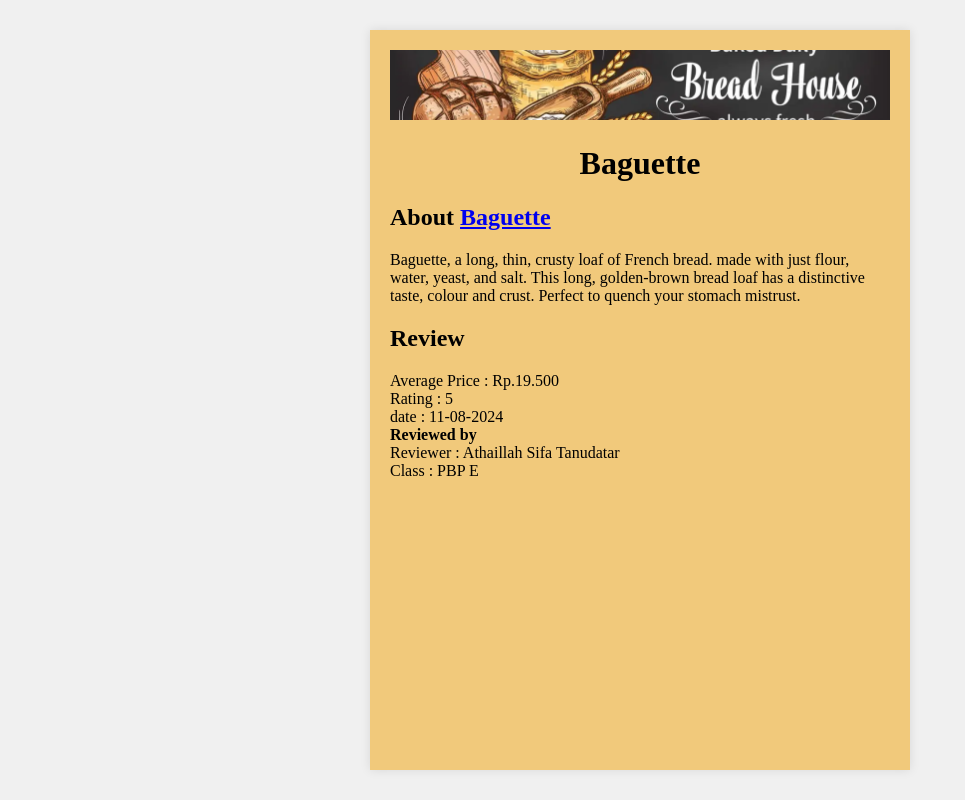
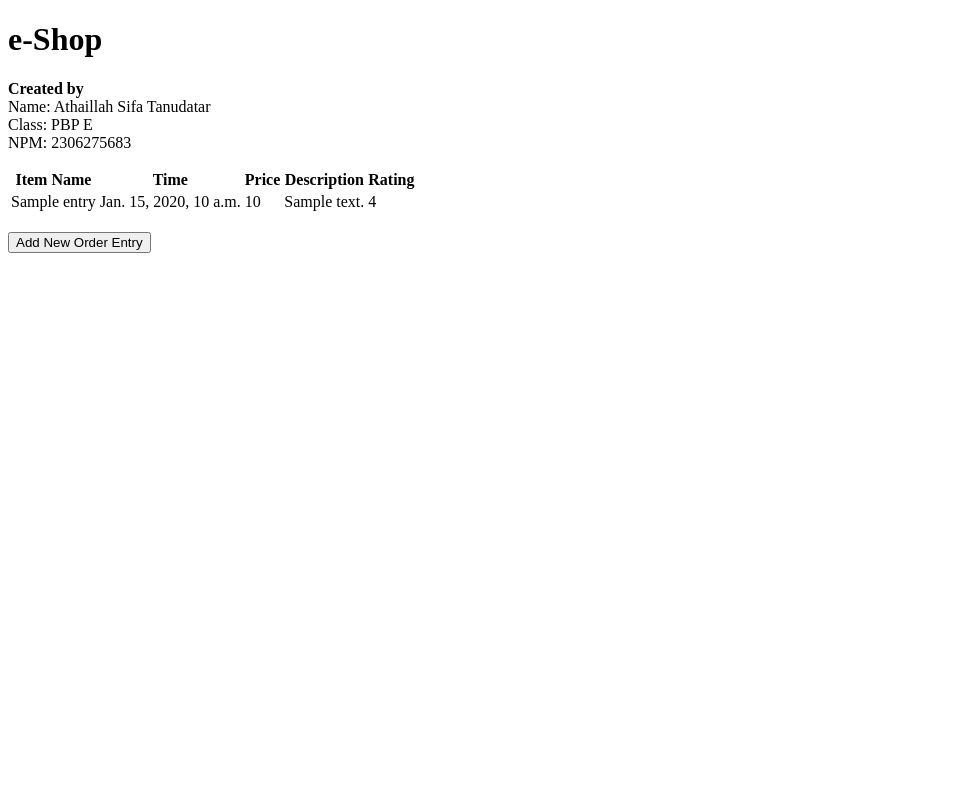
Before and after one commit to AthaillahIS/eshop, a Django app: page / in a window 1280 px wide. Shown: the whole page, without its empty margins (0-965 px from the left). Run offline with Django 5.2, Linux system fonts and the light colour scheme; tables that the repository leaves empty hold one stand-in row (values such as "Sample post").

Commit message:
push perbaruan Tugas 3

```diff
--- a/eshop/settings.py
+++ b/eshop/settings.py
@@ -55,7 +55,7 @@ ROOT_URLCONF = 'eshop.urls'
 TEMPLATES = [
     {
         'BACKEND': 'django.template.backends.django.DjangoTemplates',
-        'DIRS': [],
+        'DIRS': [BASE_DIR / 'templates'],
         'APP_DIRS': True,
         'OPTIONS': {
             'context_processors': [
@@ -118,9 +118,6 @@ USE_TZ = True
 
 STATIC_URL = 'static/'
 
-STATICFILES_DIRS = [
-    BASE_DIR / 'main/static'
-]
 
 # Default primary key field type
 # https://docs.djangoproject.com/en/5.1/ref/settings/#default-auto-field
--- a/main/models.py
+++ b/main/models.py
@@ -1,15 +1,14 @@
+import uuid
 from django.db import models
 
 
 class Entry(models.Model):
-    name = models.CharField(max_length=255)
+    id = models.UUIDField(primary_key=True, default=uuid.uuid4, editable=False)
+    item_name = models.CharField(max_length=255)
     price = models.IntegerField()
     description = models.TextField()
     rating = models.IntegerField()
-    date = models.CharField(max_length=255)
-    author_name = models.CharField(max_length=255, null=True)
-    author_clas = models.CharField(max_length=255, null=True)
-    app_name = models.CharField(max_length=255, null=True)
+    date = models.DateTimeField(auto_now_add=True)
 
     def __str__(self):
         return self.nameco
--- a/main/static/style.css
+++ /dev/null
@@ -1,26 +0,0 @@
-body {
-    margin: 0;
-    padding: 0;
-    display: flex;
-    justify-content: center; /* Center horizontally */
-    align-items: center; /* Center vertically */
-    height: 100vh; /* Full viewport height */
-    background-color: #f0f0f0;
-}
-
-.container {
-    width: 500px; /* Fixed width */
-    height: 700px; /* Fixed height */
-    background-color: #f1c97b;
-    box-shadow: 0 0 10px rgba(0, 0, 0, 0.1);
-    padding: 20px;
-}
-
-#banner {
-    object-fit: cover;
-}
-
-.item {
-    text-align: center;
-    color: black;
-}
--- a/main/templates/main.html
+++ b/main/templates/main.html
@@ -1,30 +1,44 @@
-<!DOCTYPE html>
-<html lang = "eng">
-    <head>
-        <meta charset = "UTF-8">
-        <meta name ="viewport" content="width=device-width, initial-scale=1.0">
-        <title>{{ app_name }}</title>
-        {% load static %}
-        <link rel="stylesheet" href="{% static 'style.css' %}">
-    </head>
-</html>
-<body>
-    <div class = "container">
-        <img id = "banner" src = "{% static 'Pastry_Banner.png' %}" alt = "Pastry_Banner" style = "width: 100%; height: 10%;">
-        <h1 class = "item"> {{ name }} </h1>
-        <h2 class = "description"> About <a href = "https://id.wikipedia.org/wiki/Baget" target="_blank"> {{ name }} </a> </h2>
-            <p>Baguette, a long, thin, crusty loaf of French bread.
-                made with just flour, water, yeast, and salt.
-                This long, golden-brown bread loaf has a distinctive taste, colour and crust.
-                Perfect to quench your stomach mistrust.
-            </p>
-        <h2 class = "review"> Review </h2>
-            <p> Average Price : Rp.{{ price }} <br>
-            Rating : {{ rating }} <br>
-            date : {{ date }} <br>
-            <b> Reviewed by</b> <br>
-                Reviewer : {{ author_name }} <br>
-                Class : {{ author_class }}
-            </p>
-    </div>
-</body>
+{% extends 'base.html' %}
+
+{% block content %}
+<div class="container">
+    <h1>e-Shop</h1>
+    <p>
+        <b>Created by</b> <br>
+        Name: {{ name }} <br>
+        Class: {{ class }} <br>
+        NPM: {{ npm }}
+    </p>
+</div>
+
+{% if not order_entries %}
+    <p>Belum ada data pada eshop.</p>
+{% else %}
+    <table>
+        <tr>
+            <th>Item Name</th>
+            <th>Time</th>
+            <th>Price</th>
+            <th>Description</th>
+            <th>Rating</th>
+        </tr>
+
+        {% comment %} Berikut cara memperlihatkan data mood di bawah baris ini {% endcomment %}
+        {% for order_entry in order_entries %}
+        <tr>
+            <td>{{ order_entry.item_name }}</td>
+            <td>{{ order_entry.date }}</td>
+            <td>{{ order_entry.price }}</td>
+            <td>{{ order_entry.description }}</td>
+            <td>{{ order_entry.rating }}</td>
+        </tr>
+        {% endfor %}
+    </table>
+{% endif %}
+
+<br />
+
+<a href="{% url 'main:add_order_entry' %}">
+    <button>Add New Order Entry</button>
+</a>
+{% endblock %}
--- a/main/urls.py
+++ b/main/urls.py
@@ -1,8 +1,13 @@
 from django.urls import path
-from main.views import show_main
+from main.views import show_main, add_order_entry, show_xml, show_json, show_xml_by_id, show_json_by_id
 
 app_name = 'main'
 
 urlpatterns = [
     path('', show_main, name='show_main'),
+    path('add_order_entry/', add_order_entry, name='add_order_entry'),
+    path('xml/', show_xml, name='show_xml'),
+    path('json/', show_json, name='show_json'),
+    path('xml/<str:id>/', show_xml_by_id, name='show_xml_by_id'),
+    path('json/<str:id>/', show_json_by_id, name='show_json_by_id'),
 ]
--- a/main/views.py
+++ b/main/views.py
@@ -1,17 +1,44 @@
-from django.shortcuts import render
+from django.shortcuts import render, redirect
+from main.forms import OrderEntryForm
+from main.models import Entry
+from django.http import HttpResponse
+from django.core import serializers
+
+def show_xml(request):
+    data = Entry.objects.all()
+    return HttpResponse(serializers.serialize('xml', data), content_type='aplication/xml')
+
+def show_json(request):
+    data = Entry.objects.all()
+    return HttpResponse(serializers.serialize('json', data), content_type='aplication/json')
+
+def show_xml_by_id(request, id):
+    data = Entry.objects.filter(pk=id)
+    return HttpResponse(serializers.serialize('xml', data), content_type='aplication/xml')
+
+def show_json_by_id(request, id):
+    data = Entry.objects.filter(pk=id)
+    return HttpResponse(serializers.serialize('json', data), content_type='aplication/json')
+
 
 # Create your views here.
-
 def show_main(request):
+    order_entries = Entry.objects.all()
     context = {
-        'name' : 'Baguette',
-        'price' : '19.500',
-        'description' : 'Best Baguette in the WORLD!!',
-        'rating' : '5',
-        'date' : '11-08-2024',
-        'author_name' : 'Athaillah Sifa Tanudatar',
-        'author_class' : 'PBP E',
+        'name' : 'Athaillah Sifa Tanudatar',
+        'class' : 'PBP E',
+        'npm' : '2306275683',
         'app_name' : 'eshop',
+        'order_entries' : order_entries,
     }
 
     return render(request, "main.html", context)
+
+def add_order_entry(request):
+    form = OrderEntryForm(request.POST or None)
+    if form.is_valid() and request.method == 'POST':
+        form.save()
+        return redirect('main:show_main')
+
+    context = { 'form' : form }
+    return render(request, 'add_order_entry.html', context)
--- /dev/null
+++ b/templates/base.html
@@ -0,0 +1,14 @@
+{% load static %}
+<!DOCTYPE html>
+<html lang="en">
+    <head>
+        <meta charset="UTF-8" />
+        <meta name="viewport" content="width=device-width, initial-scale=1.0" />
+        {% block meta %}{% endblock meta %}
+        <title>{{ app_name }}</title>
+    </head>
+
+    <body>
+        {% block content %}{% endblock content %}
+    </body>
+</html>
```
Also changed, not shown: main/forms.py (added, +7 -0 lines), main/templates/add_order_entry.html (added, +18 -0 lines), README.md, main/migrations/0003_rename_name_entry_item_name_remove_entry_app_name_and_more.py (added), main/static/Pastry_Banner.png (deleted).
